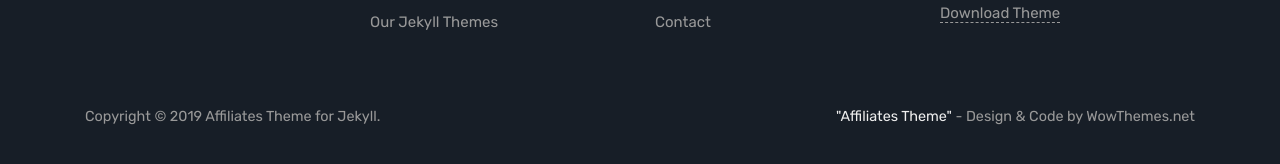
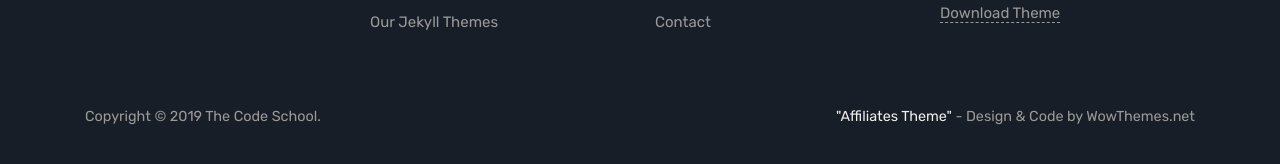
Before and after one commit to the-code-school/tcs-page, a Jekyll site: the page built from index.html, in a window 1280 px wide and 900 px high, scrolled down 1932 px. Shown: the part 727-891 px from the top of the window. Built offline with Jekyll 4.4.1, drawn with Linux system fonts in a browser that asks for light colours; the list of posts is cut into pages by our own code; comment, search, counter and statistics services are not loaded.

Commit message:
Update _config.yml

```diff
--- a/_config.yml
+++ b/_config.yml
@@ -1,6 +1,6 @@
 # Site
-name: Affiliates Theme for Jekyll
-description: Jekyll Theme for Blogging
+name: The Code School
+description: The Code School | Coding bootcamp
 meta_description: "Jekyll theme for blogging."
 logo: 'assets/images/logo.png'
 favicon: 'assets/images/favicon.ico'
```
